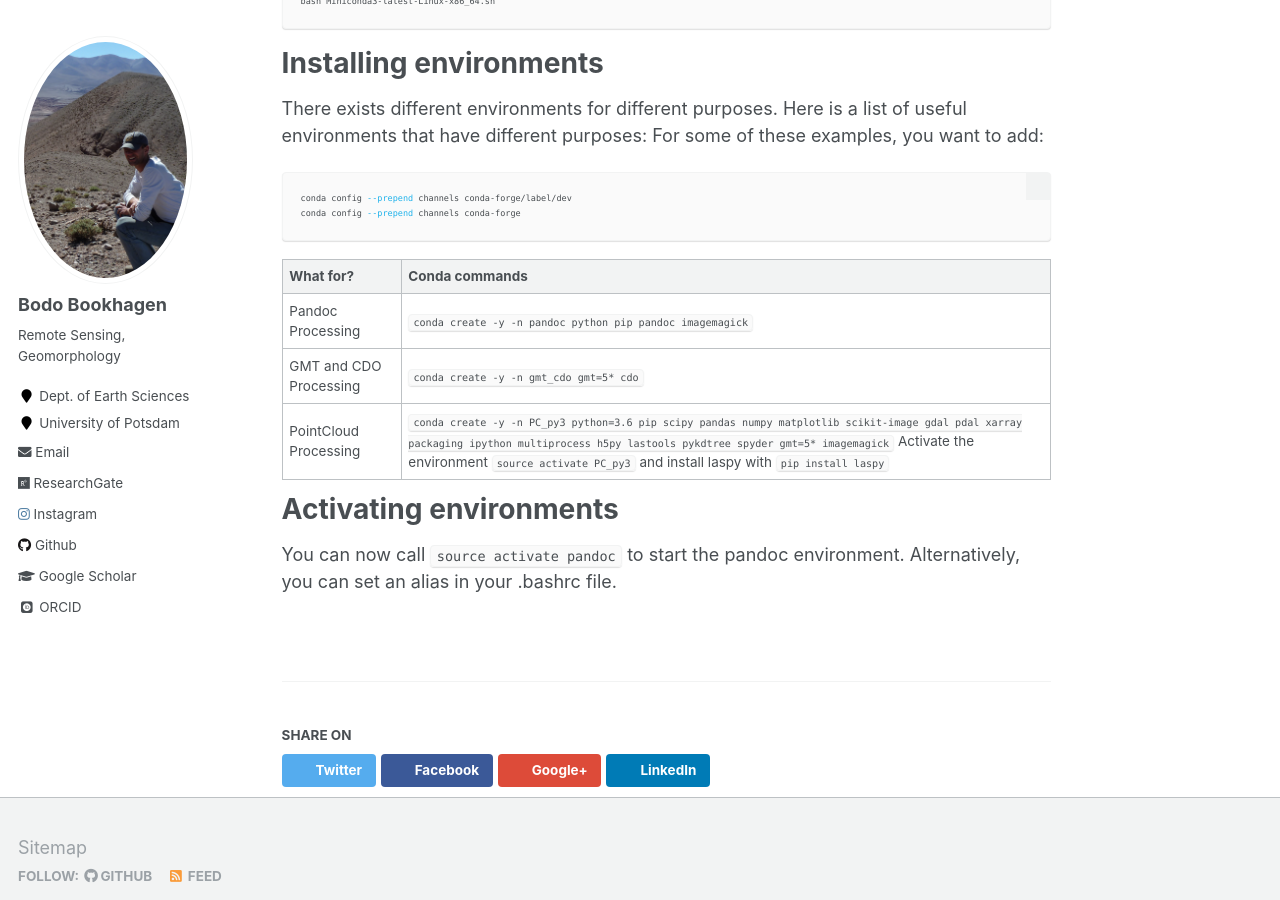
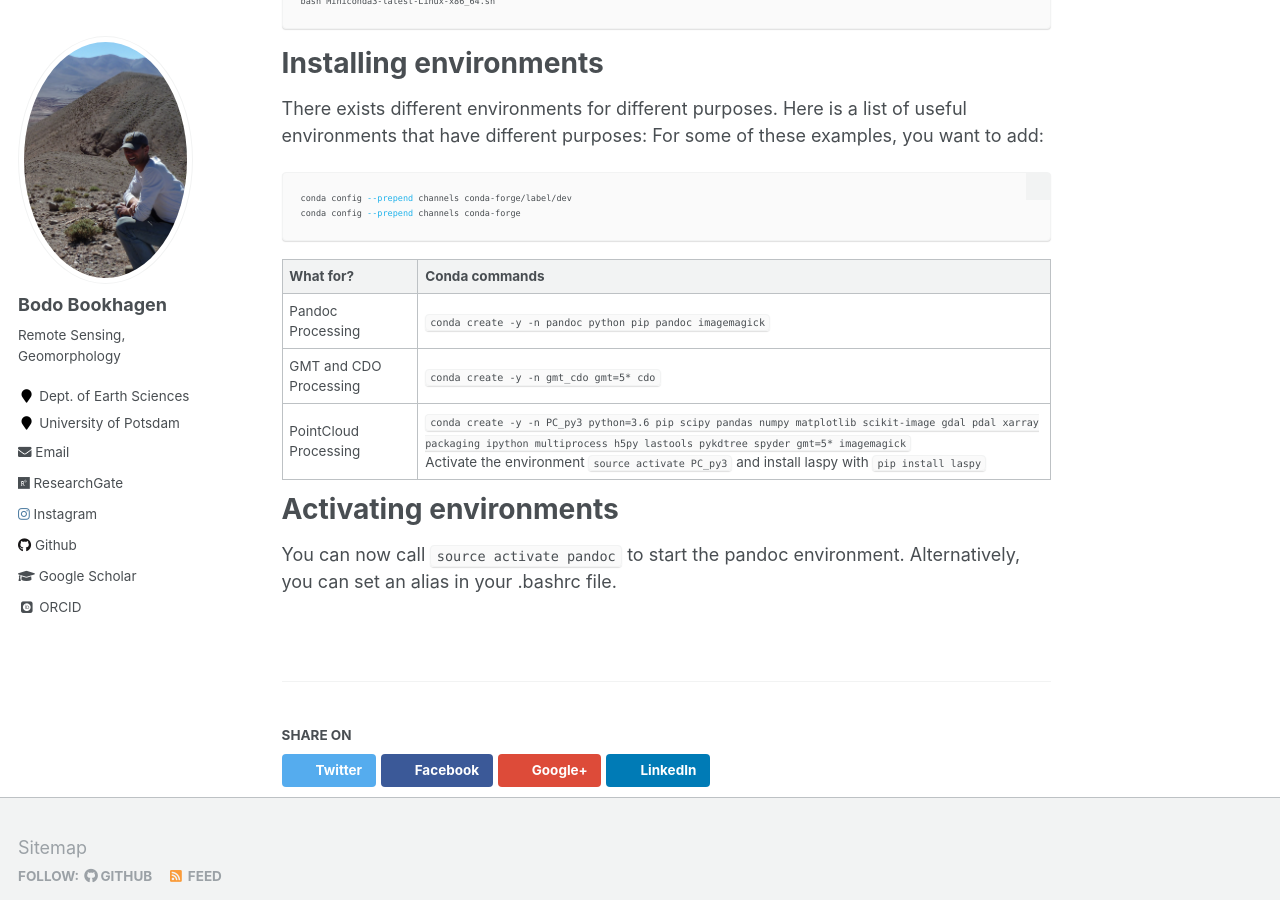
Before and after one commit to BodoBookhagen/BodoBookhagen.github.io, a Jekyll site: the page built from _posts/2018-12-26-conda-install.md, in a window 1280 px wide and 900 px high, scrolled down 831 px. Built offline with Jekyll 4.4.1, drawn with Linux system fonts in a browser that asks for light colours; some web fonts are replaced.

Commit message:
Jan-01 2019

````diff
--- a/_posts/2018-12-26-conda-install.md
+++ b/_posts/2018-12-26-conda-install.md
@@ -38,7 +38,7 @@ conda config --prepend channels conda-forge
 |:----------|:--------------|
 | Pandoc Processing | ```conda create -y -n pandoc python pip pandoc imagemagick``` |
 | GMT and CDO Processing | ```conda create -y -n gmt_cdo gmt=5* cdo ```  |
-|PointCloud Processing | ```conda create -y -n PC_py3 python=3.6 pip scipy pandas numpy matplotlib scikit-image gdal pdal xarray packaging ipython multiprocess h5py lastools pykdtree spyder gmt=5* imagemagick``` Activate the environment ```source activate PC_py3``` and install laspy with ```pip install laspy```|
+|PointCloud Processing | ```conda create -y -n PC_py3 python=3.6 pip scipy pandas numpy matplotlib scikit-image gdal pdal xarray packaging ipython multiprocess h5py lastools pykdtree spyder gmt=5* imagemagick``` <br> Activate the environment ```source activate PC_py3``` and install laspy with ```pip install laspy```|
 
 
 # Activating environments
````
